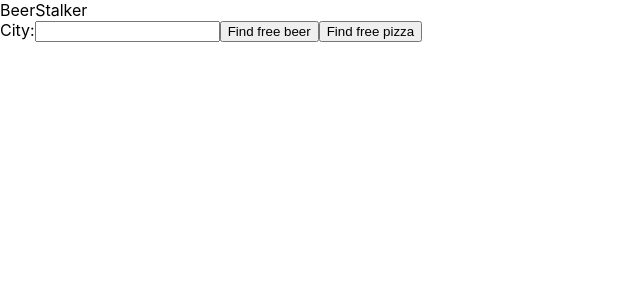
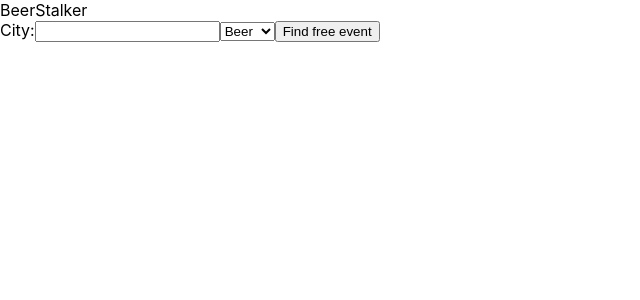
Before and after one commit to Yorkshireman/beerstalker-react, a React (Create React App) app in the folder client/: page / in a window 1280 px wide. Shown: the top 300 px of the page, without its empty margins (0-640 px from the left). Built offline with nearby package versions, Linux system fonts and the light colour scheme.

Commit message:
added selection in state and added handleSelection function

```diff
--- a/client/src/containers/FormAndEventsWrapper.js
+++ b/client/src/containers/FormAndEventsWrapper.js
@@ -8,8 +8,14 @@ class FormAndEventsWrapper extends React.Component {
     super(props);
     this.handleChange = this.handleChange.bind(this);
     this.handleSubmit = this.handleSubmit.bind(this);
-    this.handleAltSubmit = this.handleAltSubmit.bind(this);
-    this.state = { value: '' };
+    this.handleSelection = this.handleSelection.bind(this);
+    this.state = { value: '',
+                   selection: 'beer'
+                 };
+  }
+
+  handleSelection(event) {
+    this.setState({ selection: event.target.value })
   }
 
   handleChange({ target: { value } }) {
@@ -18,21 +24,12 @@ class FormAndEventsWrapper extends React.Component {
 
   handleSubmit(event) {
     // how to merge current state with event: null? (in order to clear the events section)
-    const { value: location } = this.state;
+    const { value: location, selection: choice } = this.state;
     console.log('A location was submitted: ' + location); // eslint-disable-line no-console
 
-    EventsSource.search(location, events => {
-      this.setState({ value: '', events });
-    });
+    EventsSource.search(location, choice, events => {
+      console.log(events);
 
-    event.preventDefault();
-  }
-
-  handleAltSubmit(event) {
-    const { value: location } = this.state;
-    console.log('A location was submitted: ' + location);
-
-    EventsSource.searchPizza(location, events => {
       this.setState({ value: '', events });
     });
 
@@ -48,8 +45,11 @@ class FormAndEventsWrapper extends React.Component {
               City:
               <input type="text" value={this.state.value} onChange={this.handleChange} />
             </label>
-            <input className="input" type="submit" value="Find free beer" />
-            <input className="input" type="submit" onClick={this.handleAltSubmit} value="Find free pizza" />
+            <select value={this.state.selection} onChange={this.handleSelection}>
+              <option value="beer">Beer</option>
+              <option value="pizza">Pizza</option>
+            </select>
+            <input className="input" type="submit" value="Find free event" />
           </form>
         </section>
         {this.state.events &&
```
